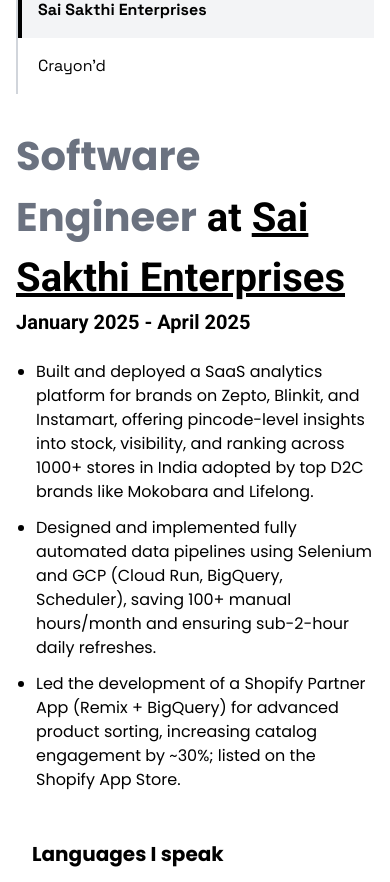
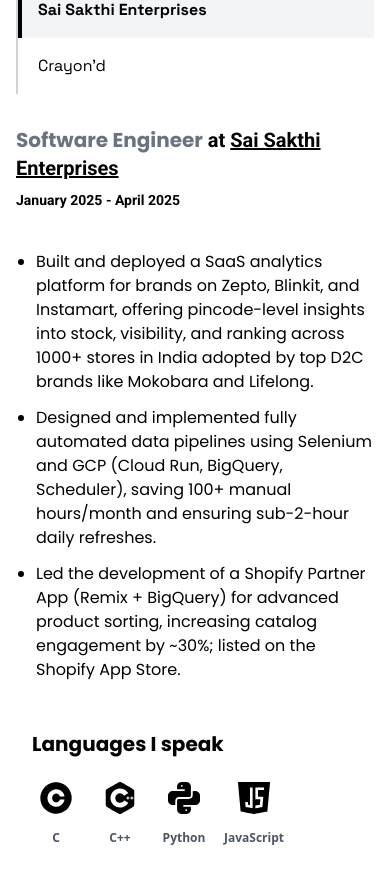
Before and after one commit to adhavan13/Portfolio, a React (Vite) app: page / in a window 390 px wide. Shown: the part 1280-2162 px from the top of the page. Built offline with nearby package versions, Linux system fonts and the light colour scheme; a web font is replaced by a local one.

Commit message:
exprience section responsiveness fixed

```diff
--- a/src/components/exprience.jsx
+++ b/src/components/exprience.jsx
@@ -57,8 +57,8 @@
 
         {/* Right side with selected experience details */}
         <div className="font-roboto md:w-3/4 ">
-          <div className="mb-4 font-bolder">
-            <h2 className="text-4xl ">
+          <div className="mb-4 font-bolder flex flex-col gap-2">
+            <h2 className="text-xl md:text-4xl">
               <span className="font-heading font-bold text-gray-500">
                 {experiences[selectedExp].role}
               </span>{" "}
@@ -67,7 +67,7 @@
                 {experiences[selectedExp].department}
               </span>
             </h2>
-            <p className="text-xl mb-6 font-bold">
+            <p className="text-sm mb-6 font-bold md:text-xl mb-6 font-bold">
               {experiences[selectedExp].period}
             </p>
           </div>
```
